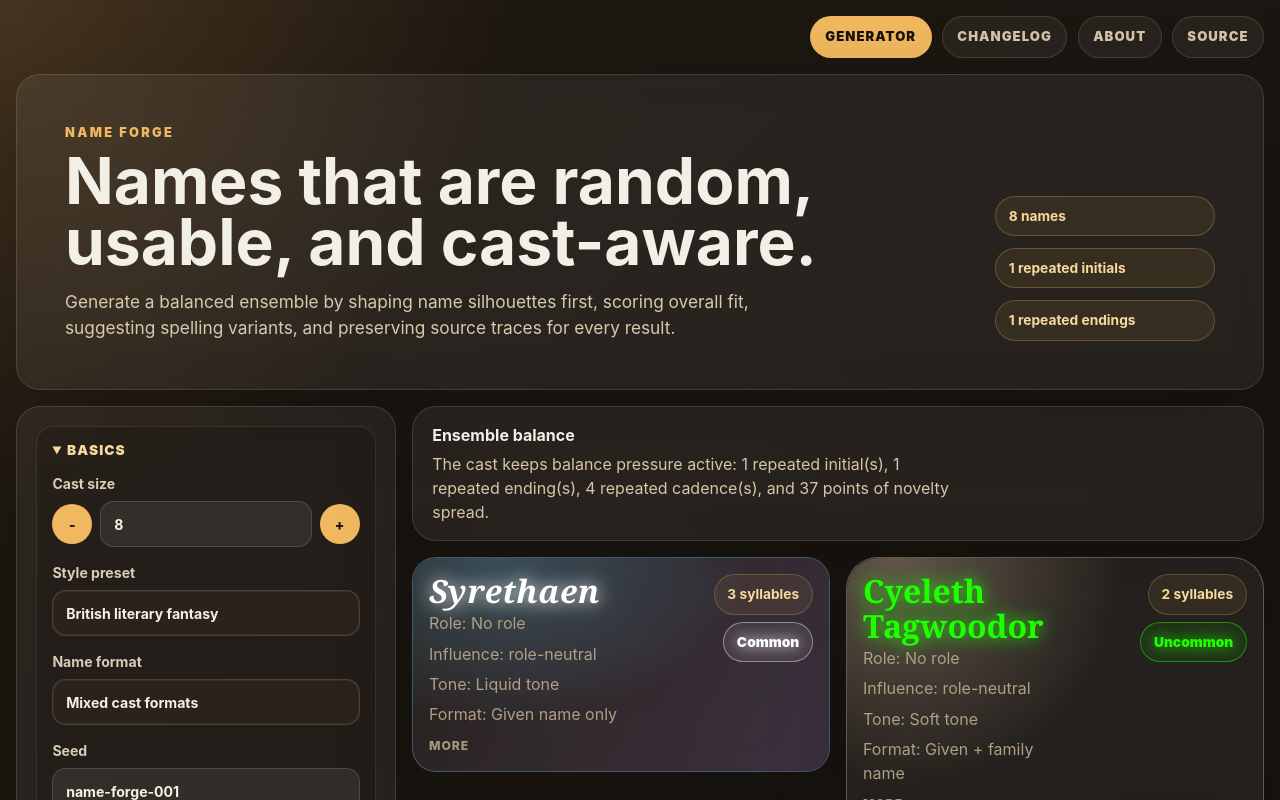
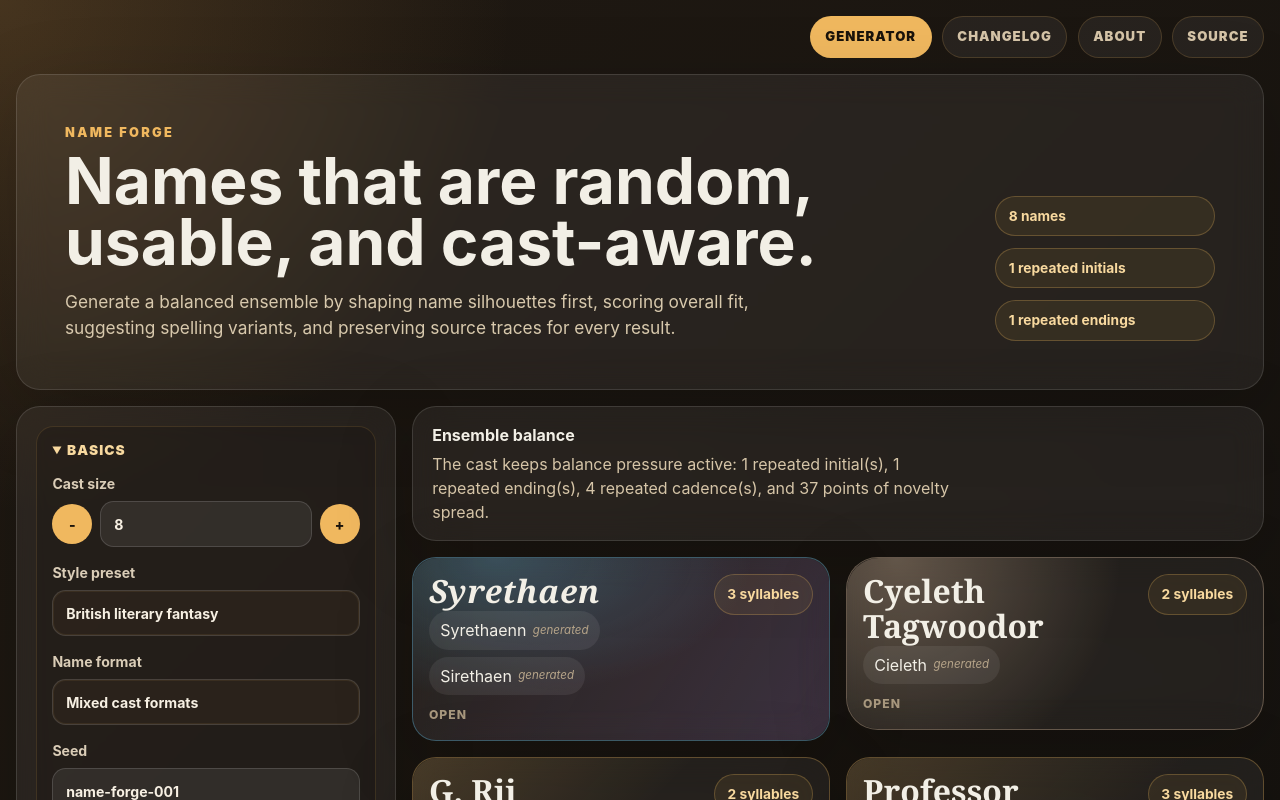
Before and after one commit to jaahay/name-forge, a React (Vite) app: page / in a window 1280 px wide. Shown: the top 800 px of the page. Built offline with nearby package versions, Linux system fonts and the light colour scheme.

Commit message:
Make card details nested and compact

```diff
--- a/src/ui/NameCard.tsx
+++ b/src/ui/NameCard.tsx
@@ -1,11 +1,9 @@
 import type { GeneratedName } from '../engine/types';
-import type { CardDensity } from './presentation';
 import { rarityPresentation, scorePresentation } from './presentation';
-import { formatScore, rarityClassName, textureClassName } from './score';
+import { formatScore, textureClassName } from './score';
 
 interface NameCardProps {
   name: GeneratedName;
-  density: CardDensity;
 }
 
 function labelFor(value: string): string {
@@ -15,71 +13,84 @@ function labelFor(value: string): string {
     .join(' ');
 }
 
-function NameCardHeader({ name, density }: NameCardProps) {
-  const rarity = rarityPresentation[name.silhouette.rarityBand];
-  const identity = name.identity;
-  const roleLabel = name.role?.label ?? 'No role';
-  const roleInfluenceLabel = name.roleInfluence ? `${name.roleInfluence.level} influence` : 'role-neutral';
-  const toneLabel = `${labelFor(name.silhouette.texture)} tone`;
-  const formatLabel = identity ? identity.format.label : `${labelFor(name.silhouette.rhythm)} rhythm`;
+function variantList(name: GeneratedName) {
+  if (name.variants.length === 0) return null;
+  return (
+    <ul className="variants compact-variants" aria-label={`${name.name} alternate spellings`}>
+      {name.variants.map((variant) => <li key={`${name.id}-${variant.value}`}><span>{variant.value}</span><em>{variant.kind}</em></li>)}
+    </ul>
+  );
+}
 
+function NameCardHeader({ name }: NameCardProps) {
   return (
     <div className="name-card-header">
       <div className="name-card-title-block">
-        <h2 className={`name-card-title ${rarity.className}`}>{name.name}</h2>
-        {density === 'basic' ? (
-          <p className="name-style-row compact"><span>{roleLabel}</span></p>
-        ) : (
-          <p className="name-style-row"><span>Role: {roleLabel}</span><span>Influence: {roleInfluenceLabel}</span><span>Tone: {toneLabel}</span><span>Format: {formatLabel}</span></p>
-        )}
+        <h2 className="name-card-title">{name.name}</h2>
+        {variantList(name)}
       </div>
-      <div className="name-card-meta" aria-label={`${name.silhouette.syllableCount} syllables, ${rarity.label} rarity`}>
+      <div className="name-card-meta" aria-label={`${name.silhouette.syllableCount} syllables`}>
         <span>{name.silhouette.syllableCount} syllables</span>
-        <span className={rarityClassName(name.silhouette.rarityBand)}>{rarity.label}</span>
       </div>
     </div>
   );
 }
 
-export function NameCard({ name, density }: NameCardProps) {
+export function NameCard({ name }: NameCardProps) {
   const identity = name.identity;
-  const densityClassName = `name-card panel ${textureClassName(name.silhouette.texture)} card-density-${density}`;
+  const rarity = rarityPresentation[name.silhouette.rarityBand];
+  const roleLabel = name.role?.label ?? 'No role';
+  const roleInfluenceLabel = name.roleInfluence ? `${name.roleInfluence.level} influence` : 'role-neutral';
+  const toneLabel = `${labelFor(name.silhouette.texture)} tone`;
+  const formatLabel = identity ? identity.format.label : `${labelFor(name.silhouette.rhythm)} rhythm`;
+  const densityClassName = `name-card panel ${textureClassName(name.silhouette.texture)}`;
 
   return (
     <details className={densityClassName}>
       <summary className="name-card-summary">
-        <NameCardHeader name={name} density={density} />
-        <span className="collapse-cue">{density === 'detail' ? 'Details' : 'More'}</span>
+        <NameCardHeader name={name} />
+        <span className="collapse-cue">Open</span>
       </summary>
+
+      <div className="card-subviews">
+        <details className="card-subview" open>
+          <summary>Details</summary>
+          <div className="card-subview-body">
+            <ul className="metadata compact-metadata" aria-label={`${name.name} details`}>
+              <li><span>Role</span><strong>{roleLabel}</strong></li>
+              <li><span>Influence</span><strong>{roleInfluenceLabel}</strong></li>
+              <li><span>Tone</span><strong>{toneLabel}</strong></li>
+              <li><span>Format</span><strong>{formatLabel}</strong></li>
+              <li><span>Rarity</span><strong className={rarity.className}>{rarity.label}</strong></li>
+            </ul>
+
             {identity ? (
               <div>
                 <h3>Name parts</h3>
-          <p className="section-note">{identity.format.pattern}</p>
                 <ul className="variants">
                   {identity.parts.map((part) => <li key={part.id}><span>{part.value}</span><em>{part.role}</em></li>)}
                 </ul>
               </div>
             ) : null}
+
             {name.roleInfluence ? (
               <div>
                 <h3>Role influence</h3>
                 <p className="section-note">{name.roleInfluence.label} nudged this result at {name.roleInfluence.level} strength: {name.roleInfluence.effects.join(', ')}.</p>
               </div>
             ) : null}
-      <div>
-        <h3>Alternate spellings</h3>
-        {name.variants.length > 0 ? (
-          <ul className="variants">{name.variants.map((variant) => <li key={`${name.id}-${variant.value}`}><span>{variant.value}</span><em>{variant.kind}</em></li>)}</ul>
-        ) : <p className="empty-state">No alternate spellings for this name.</p>}
           </div>
-      {density === 'detail' ? (
-        <div>
-          <h3>Diagnostic scores</h3>
-          <dl className="score-list" aria-label={`${name.name} diagnostic score breakdown`}>
+        </details>
+
+        <details className="card-subview">
+          <summary>Diagnostics</summary>
+          <div className="card-subview-body">
+            <dl className="score-list compact-score-list" aria-label={`${name.name} diagnostic score breakdown`}>
               {scorePresentation.map((score) => <div key={`${name.id}-${score.key}`}><dt>{score.label}</dt><dd>{formatScore(name.scores[score.key])}</dd></div>)}
             </dl>
           </div>
-      ) : null}
+        </details>
+      </div>
     </details>
   );
 }
```
Lines whose indentation alone changed are shown as unchanged.
